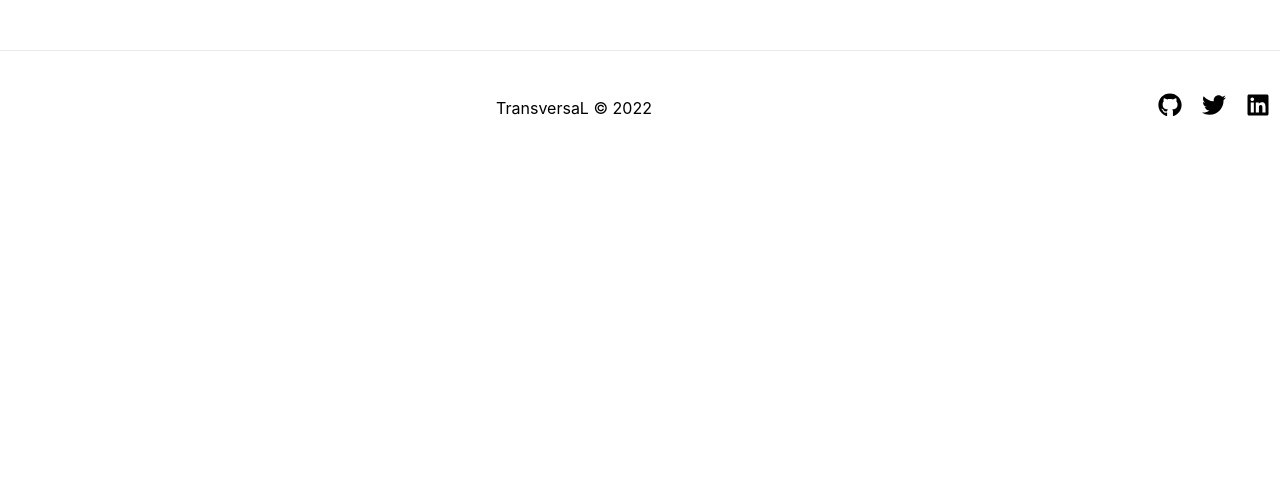
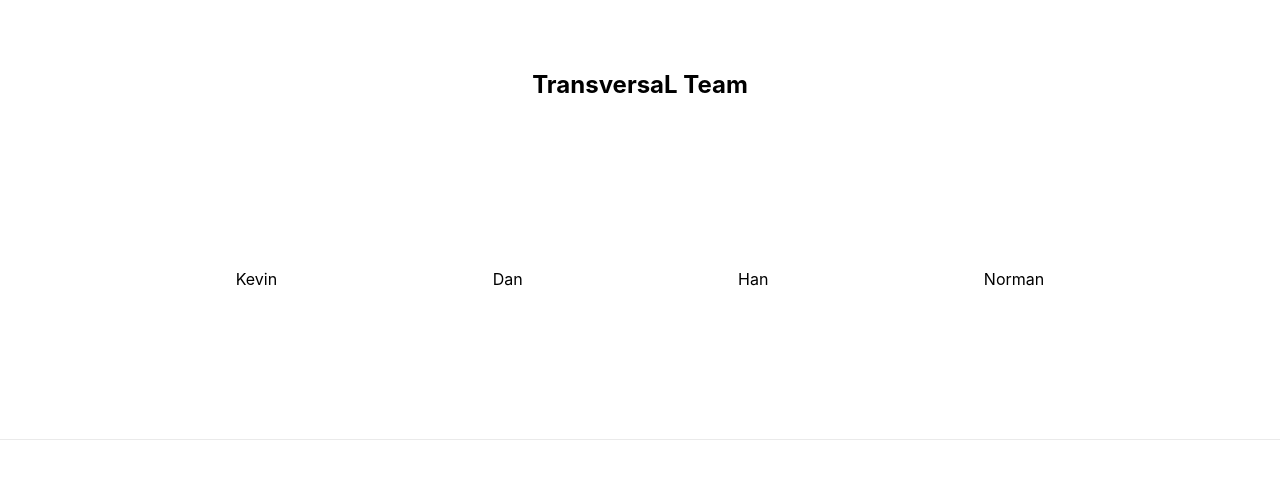
Before and after one commit to normsliu/Transversal-Next, a Next.js app: page / in a window 1280 px wide. Shown: the part 1550-2030 px from the top of the page. Before the commit the page ends 1715 px from the top, so only its background shows below. Built offline with nearby package versions, Linux system fonts and the light colour scheme.

Commit message:
section boiler plate

```diff
--- a/components/Authors.js
+++ b/components/Authors.js
@@ -1,8 +1,35 @@
 import React from 'react'
+import styles from '../styles/authors.module.css';
 
 const Authors = () => {
   return (
-    <div>Authors</div>
+    <section>
+      <div>
+        <h2 className={styles.title}>
+        TransversaL Team
+
+        </h2>
+      </div>
+      <div className={styles.container}>
+
+
+        <div>
+          Kevin
+        </div>
+
+        <div>
+          Dan
+       </div>
+       <div>
+         Han
+      </div>
+      <div>
+        Norman
+      </div>
+      </div>
+    </section>
+
+
   )
 }
 
--- a/components/Hero.js
+++ b/components/Hero.js
@@ -3,20 +3,24 @@ import styles from "../styles/hero.module.css";
 import { ImSpinner10, ImEqualizer, ImIcoMoon } from  "react-icons/im";
 
 const Hero = () => {
+
+  const upperCase = { color: "teal" }
+  const lowerCase = { color: "rgb(114, 115, 115)"}
+
   return (
     <main className={styles.main}>
       <h1 className={styles.title}>
-        <span style={{ color: "teal" }}>T</span>
-        <span style={{ color: "rgb(114, 115, 115)" }}>r</span>
-        <span style={{ color: "rgb(114, 115, 115)" }}>a</span>
-        <span style={{ color: "rgb(114, 115, 115)" }}>n</span>
-        <span style={{ color: "rgb(114, 115, 115)" }}>s</span>
-        <span style={{ color: "rgb(114, 115, 115)" }}>v</span>
-        <span style={{ color: "rgb(114, 115, 115)" }}>e</span>
-        <span style={{ color: "rgb(114, 115, 115)" }}>r</span>
-        <span style={{ color: "rgb(114, 115, 115)" }}>s</span>
-        <span style={{ color: "rgb(114, 115, 115)" }}>a</span>
-        <span style={{ color: "teal" }}>L</span>
+        <span style={upperCase}>T</span>
+        <span style={lowerCase}>r</span>
+        <span style={lowerCase}>a</span>
+        <span style={lowerCase}>n</span>
+        <span style={lowerCase}>s</span>
+        <span style={lowerCase}>v</span>
+        <span style={lowerCase}>e</span>
+        <span style={lowerCase}>r</span>
+        <span style={lowerCase}>s</span>
+        <span style={lowerCase}>a</span>
+        <span style={upperCase}>L</span>
       </h1>
 
       <p className={styles.description}>
--- a/components/Layout.js
+++ b/components/Layout.js
@@ -1,12 +1,14 @@
 import React from "react";
 import Footer from "./Footer";
 import Navbar from "./Navbar";
+import Authors from "./Authors";
 
 const Layout = ({ children }) => {
   return (
     <>
       <Navbar />
       {children}
+      <Authors/>
       <Footer />
     </>
   );
--- a/styles/authors.module.css
+++ b/styles/authors.module.css
@@ -0,0 +1,17 @@
+.container {
+  min-height: 40vh;
+  margin-left: 8em;
+  margin-right: 8rem;
+  /* padding: 4rem 0; */
+  display: flex;
+  flex-direction: row;
+  justify-content: space-around;
+  align-items: center;
+}
+
+.title {
+  display: flex;
+  flex-direction: row;
+  justify-content: space-around;
+  align-items: center;
+}
```
